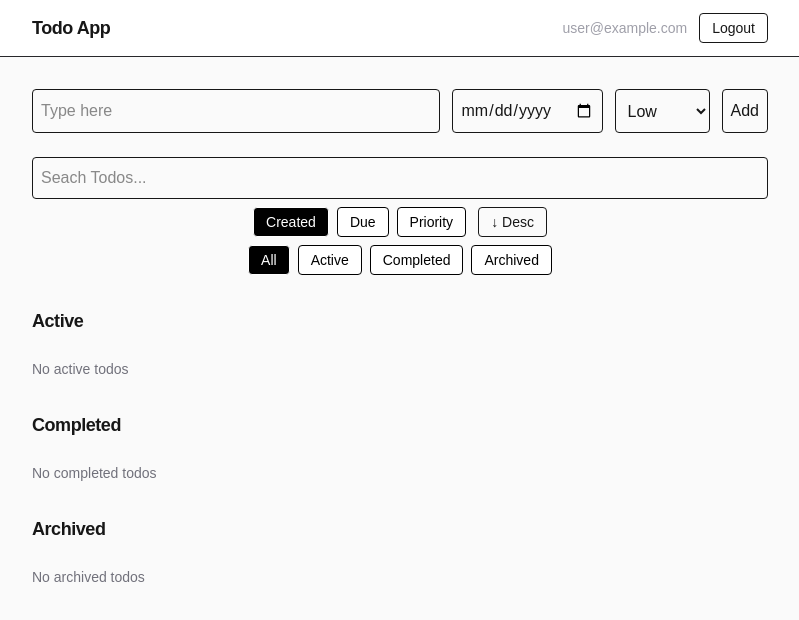
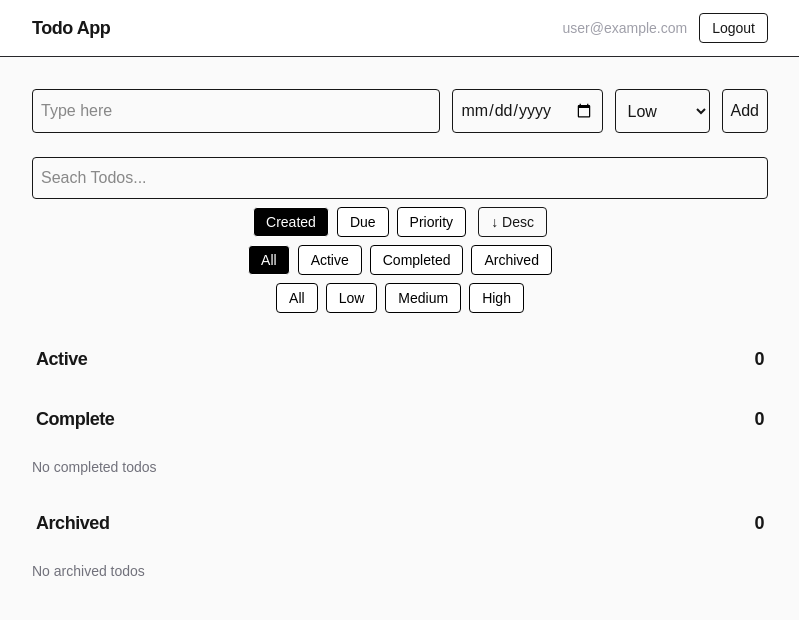
Before and after one commit to Vatsal0410/todo-app, a Next.js app: page / in a window 1280 px wide. Shown: the top 620 px of the page, without its empty margins (240-1039 px from the left). Built offline with nearby package versions, Linux system fonts and the light colour scheme; no server answers; the database is empty; sample sign-in values are in the browser's storage.

Commit message:
Due date grouping for active todos

```diff
--- a/package.json
+++ b/package.json
@@ -1,6 +1,6 @@
 {
   "name": "my-todo",
-  "version": "1.2.0",
+  "version": "1.3.0",
   "private": true,
   "scripts": {
     "dev": "next dev",
--- a/src/actions/todo.actions.ts
+++ b/src/actions/todo.actions.ts
@@ -176,27 +176,32 @@ export async function getTodos({
   archived = false,
   sort = "created",
   order,
-  query
+  query,
+  priority,
 }: {
   archived?: boolean;
   sort?: "created" | "due" | "priority";
   order?: "asc" | "desc";
-  query?: string
+  query?: string;
+  priority?: number;
 }) {
   const userId = await getUserId();
 
   const baseWhere = {
     userId,
     archivedAt: archived ? { not: null } : null,
-    ...(query ? {
-      title: {
-        contains: query,
-        mode: "insensitive" as const,
-      }
-    } : {})
+    ...(query
+      ? {
+          title: {
+            contains: query,
+            mode: "insensitive" as const,
+          },
+        }
+      : {}),
+    ...(priority !== undefined ? { priority } : {}),
   };
 
-  const direction = order ?? (sort === "due" ? "asc" : "desc")
+  const direction = order ?? (sort === "due" ? "asc" : "desc");
 
   // Sort by due date
   if (sort === "due") {
--- a/src/app/page.tsx
+++ b/src/app/page.tsx
@@ -7,6 +7,9 @@ import TodoList from "@/components/todo/TodoList";
 import TodoSort from "@/components/todo/TodoSort";
 import TodoSearch from "@/components/todo/TodoSearch";
 import TodoStatusFilter from "@/components/todo/TodoStatusFilter";
+import TodoPriorityFilter from "@/components/todo/TodoPriorityFilter";
+import { Todo } from "@/types/types";
+import TodoListSection from "@/components/todo/TodoListSection";
 
 export default async function Home({
   searchParams,
@@ -16,6 +19,7 @@ export default async function Home({
     order?: string;
     q?: string;
     status?: string;
+    priority?: string;
   }>;
 }) {
   const session = await getServerSession(authOptions);
@@ -48,18 +52,52 @@ export default async function Home({
       ? params.status
       : "all";
 
+  const priority =
+    params?.priority === "0" ||
+    params?.priority === "1" ||
+    params?.priority === "2"
+      ? Number(params.priority)
+      : undefined;
+
   // All todos
-  const todos = await getTodos({ sort, order, query });
+  const todos = await getTodos({ sort, order, query, priority });
   // Active todos
   const activeTodos = todos.filter((t) => !t.completed);
   // Completed todos
   const completedTodos = todos.filter((t) => t.completed);
   // Archived todos
-  const archivedTodos = await getTodos({ sort, order, query, archived: true });
+  const archivedTodos = await getTodos({
+    sort,
+    order,
+    query,
+    archived: true,
+    priority,
+  });
 
   const showActive = status === "all" || status === "active";
   const showCompleted = status === "all" || status === "completed";
   const showArchived = status === "all" || status === "archived";
+
+  const today = new Date();
+  today.setHours(0, 0, 0, 0);
+
+  const overDue: Todo[] = [];
+  const todayDue: Todo[] = [];
+  const upComing: Todo[] = [];
+  const noDueDate: Todo[] = [];
+
+  for (const todo of activeTodos) {
+    if (!todo.dueDate) {
+      noDueDate.push(todo);
+      continue;
+    }
+    const due = new Date(todo.dueDate);
+    due.setHours(0, 0, 0, 0);
+
+    if (due.getTime() < today.getTime()) overDue.push(todo);
+    else if (due.getTime() === today.getTime()) todayDue.push(todo);
+    else upComing.push(todo);
+  }
 
   return (
     <div className="min-h-screen bg-zinc-50 dark:bg-black">
@@ -70,22 +108,51 @@ export default async function Home({
           <TodoSearch />
           <TodoSort value={sort} />
           <TodoStatusFilter />
+          <TodoPriorityFilter />
         </div>
 
         {showActive && (
           <section className="space-y-6 mt-8">
-            <h2 className="text-lg tracking-tight font-semibold">Active</h2>
-            {activeTodos.length > 0 ? (
-              <TodoList todos={activeTodos} />
-            ) : (
-              <p className="text-sm text-zinc-500">No active todos</p>
+            <div className="flex justify-between px-1">
+              <h2 className="text-lg tracking-tight font-semibold">Active</h2>
+              <h2 className="text-lg tracking-tight font-semibold">
+                {activeTodos.length}
+              </h2>
+            </div>
+            {overDue.length > 0 && (
+              <TodoListSection title="Overdue" length={overDue.length}>
+                <TodoList todos={overDue} />
+              </TodoListSection>
+            )}
+
+            {todayDue.length > 0 && (
+              <TodoListSection title="Today" length={todayDue.length}>
+                <TodoList todos={todayDue} />
+              </TodoListSection>
+            )}
+
+            {upComing.length > 0 && (
+              <TodoListSection title="Upcoming" length={upComing.length}>
+                <TodoList todos={upComing} />
+              </TodoListSection>
+            )}
+
+            {noDueDate.length > 0 && (
+              <TodoListSection title="No Due Date" length={noDueDate.length}>
+                <TodoList todos={noDueDate} />
+              </TodoListSection>
             )}
           </section>
         )}
 
         {showCompleted && (
           <section className="space-y-6 mt-8">
-            <h2 className="text-lg tracking-tight font-semibold">Completed</h2>
+            <div className="flex justify-between px-1">
+              <h2 className="text-lg tracking-tight font-semibold">Complete</h2>
+              <h2 className="text-lg tracking-tight font-semibold">
+                {completedTodos.length}
+              </h2>
+            </div>
             {completedTodos.length > 0 ? (
               <TodoList todos={completedTodos} />
             ) : (
@@ -96,7 +163,12 @@ export default async function Home({
 
         {showArchived && (
           <section className="space-y-6 mt-8">
-            <h2 className="text-lg tracking-tight font-semibold">Archived</h2>
+            <div className="flex justify-between px-1">
+              <h2 className="text-lg tracking-tight font-semibold">Archived</h2>
+              <h2 className="text-lg tracking-tight font-semibold">
+                {archivedTodos.length}
+              </h2>
+            </div>
             {archivedTodos.length > 0 ? (
               <TodoList todos={archivedTodos} archived />
             ) : (
--- a/src/components/todo/TodoForm.tsx
+++ b/src/components/todo/TodoForm.tsx
@@ -26,8 +26,6 @@ export default function TodoForm() {
 
     const dueDate =
       rawDueDate && rawDueDate.length > 0 ? new Date(rawDueDate) : null;
-
-    if(formData) console.log(formData)
 
     startTransition(async () => {
       try {
--- /dev/null
+++ b/src/components/todo/TodoListSection.tsx
@@ -0,0 +1,23 @@
+import { memo, ReactNode } from "react";
+
+function TodoListSection({
+  title,
+  children,
+  length
+}: {
+  title: string;
+  children: ReactNode;
+  length: number
+}) {
+  return (
+    <div className="space-y-2">
+      <div className="flex justify-between px-1">
+        <h2 className="text-sm font-medium text-zinc-500">{title}</h2>
+        <h2 className="text-sm font-medium text-zinc-500">{length}</h2>
+      </div>
+      {children}
+    </div>
+  );
+}
+
+export default memo(TodoListSection);
--- /dev/null
+++ b/src/components/todo/TodoPriorityFilter.tsx
@@ -0,0 +1,44 @@
+"use client";
+import { useRouter, useSearchParams } from "next/navigation";
+import { memo } from "react";
+
+const OPTIONS = [
+  { label: "All", value: undefined },
+  { label: "Low", value: 0 },
+  { label: "Medium", value: 1 },
+  { label: "High", value: 2 },
+];
+
+function TodoPriorityFilter() {
+  const router = useRouter();
+  const searchParams = useSearchParams();
+
+  const current = searchParams.get("priority");
+
+  function setPriority(value?: number) {
+    const params = new URLSearchParams(searchParams.toString());
+
+    if (value === undefined) {
+      params.delete("priority");
+    } else {
+      params.set("priority", value.toString());
+    }
+    router.push(`/?${params.toString()}`);
+  }
+
+  return (
+    <div className="flex justify-center gap-2 text-sm ">
+      {OPTIONS.map((opt) => (
+        <button
+          key={opt.label}
+          onClick={() => setPriority(opt.value)}
+          className={`rounded border px-3 py-1 ${String(opt.value) === current  ? "bg-black text-white" : "bg-white text-black"}`}
+        >
+          {opt.label}
+        </button>
+      ))}
+    </div>
+  );
+}
+
+export default memo(TodoPriorityFilter);
--- a/src/components/todo/TodoSort.tsx
+++ b/src/components/todo/TodoSort.tsx
@@ -32,7 +32,7 @@ export default function TodoSort({
   }
 
   return (
-    <div className="flex items-center justify-center gap-3 text-sm">
+    <div className="flex items-center justify-center gap-3 text-sm" title="Sort by">
       <div className="flex gap-2">
         {(["created", "due", "priority"] as const).map((key) => (
           <button
--- a/src/components/todo/TodoStatusFilter.tsx
+++ b/src/components/todo/TodoStatusFilter.tsx
@@ -24,7 +24,7 @@ function TodoStatusFilter() {
     router.push(`/?${params.toString()}`);
   }
   return (
-    <div className="flex justify-center gap-2 text-sm">
+    <div className="flex justify-center gap-2 text-sm" title="Filter by status">
       {STATUSES.map((status) => (
         <button
           onClick={() => setStatus(status)}
```
